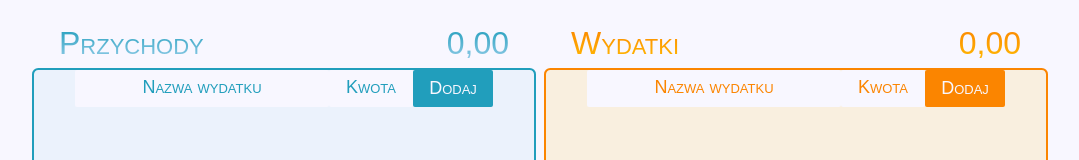
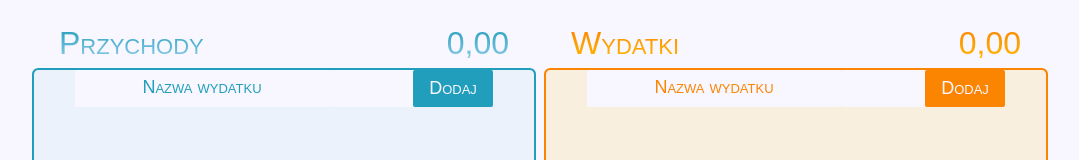
Before and after one commit to Delicadency/ProjectReact---Simple-Budget-App, a React (Create React App) app: page / in a window 1280 px wide. Shown: the part 195-355 px from the top of the page, without its empty margins (100-1179 px from the left). Built offline with nearby package versions, Linux system fonts and the light colour scheme; a web font is replaced by a local one.

Commit message:
fix: improved addition of attributes depending on prop value

```diff
--- a/src/components/Input/Input.jsx
+++ b/src/components/Input/Input.jsx
@@ -8,20 +8,23 @@ const Input = ({ prop }) => {
   const amountAttributes =
     prop === "amount"
       ? {
+          palceholder: "Kwota",
           pattern: "^\\d{0,7}(\\.\\d{0,2})?$",
           inputMode: "numeric",
           step: "0.01",
+          maxLength: "10",
         }
-      : {};
+      : {
+          placeholder: "Nazwa wydatku",
+          maxLength: "30",
+        };
 
   return (
     <input
       className={`input input--${prop} input--${type} txt-a--center f-s-14"`}
       type={prop}
-      placeholder={prop === "text" ? "Nazwa wydatku" : "Kwota"}
       id={`${type}-${prop}`}
       autoComplete="off"
-      maxLength={prop === "text" ? "30" : "10"}
       {...amountAttributes}
     ></input>
   );
```
